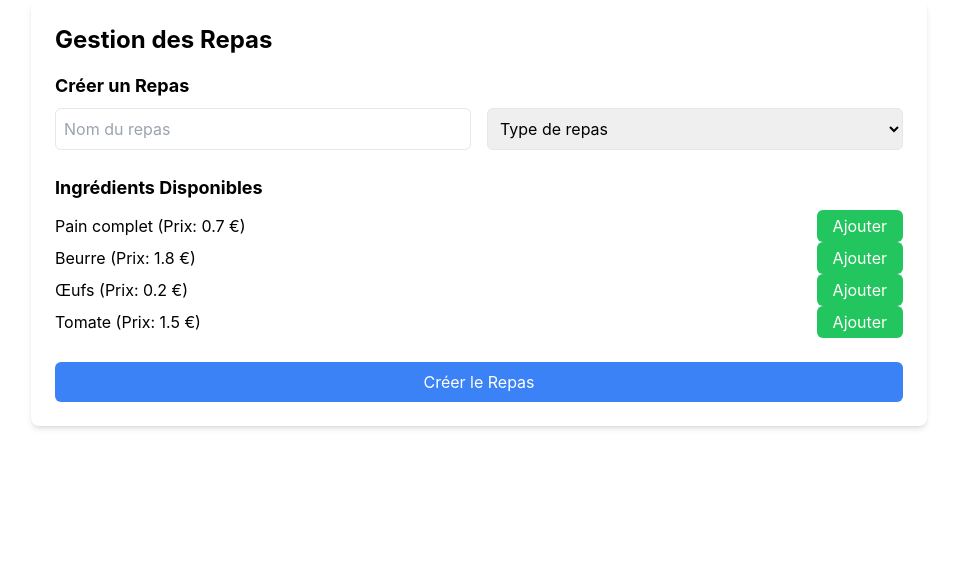
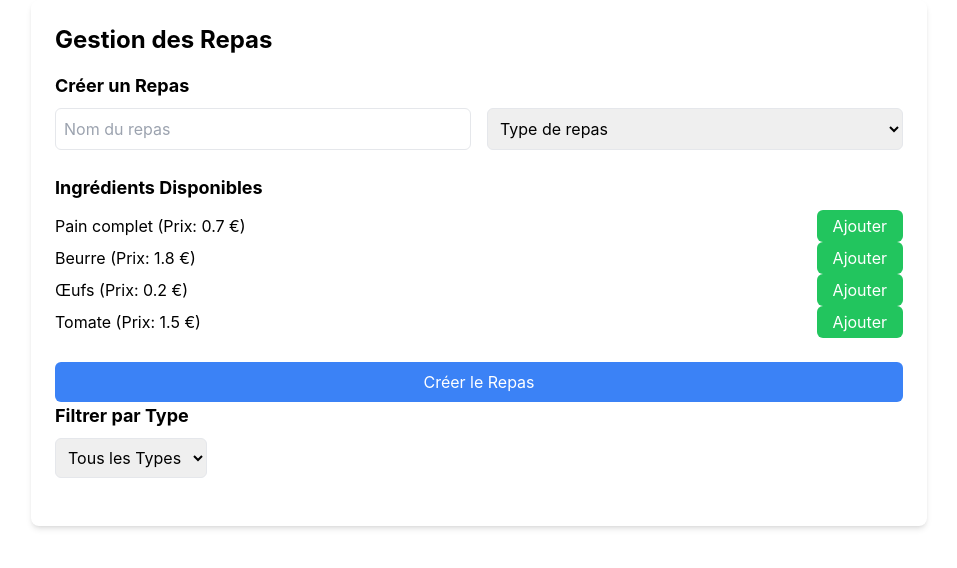
Before and after one commit to JelloulMontassar/restaurant-universitaire, a React (Create React App) app: page /gestion_repas in a window 1280 px wide. Shown: the top 568 px of the page, without its empty margins (161-1118 px from the left). Built offline with nearby package versions, Linux system fonts and the light colour scheme.

Commit message:
filtrer les repas selon leur type

```diff
--- a/src/Repas/GestionRepas.jsx
+++ b/src/Repas/GestionRepas.jsx
@@ -16,11 +16,10 @@ const GestionRepas = () => {
 
     const [repasCrees, setRepasCrees] = useState([]);
     const [prixTotal, setPrixTotal] = useState(null);
-
-    // État pour gérer le modal
     const [modalOpen, setModalOpen] = useState(false);
     const [selectedIngredient, setSelectedIngredient] = useState(null);
     const [ingredientQuantite, setIngredientQuantite] = useState("");
+    const [filtreType, setFiltreType] = useState(""); // Nouveau state pour filtrer par type
 
     const handleChangeRepas = (e) => {
         const { name, value } = e.target;
@@ -82,6 +81,14 @@ const GestionRepas = () => {
     const handleDeleteRepas = (id) => {
         setRepasCrees(repasCrees.filter((repas) => repas.id !== id));
     };
+
+    const handleFiltreChange = (e) => {
+        setFiltreType(e.target.value);
+    };
+
+    const filteredRepas = filtreType
+        ? repasCrees.filter((repas) => repas.type === filtreType)
+        : repasCrees;
 
     return (
         <div className="p-6 max-w-4xl mx-auto bg-white rounded-lg shadow-md">
@@ -162,12 +169,27 @@ const GestionRepas = () => {
                 Créer le Repas
             </button>
 
+            {/* Filtre par type de repas */}
+            <div className="mb-6">
+                <h3 className="text-lg font-bold mb-2">Filtrer par Type</h3>
+                <select
+                    value={filtreType}
+                    onChange={handleFiltreChange}
+                    className="p-2 border rounded-md focus:outline-none focus:ring-2 focus:ring-blue-400"
+                >
+                    <option value="">Tous les Types</option>
+                    <option value="PETIT_DEJEUNER">Petit Déjeuner</option>
+                    <option value="DEJEUNER">Déjeuner</option>
+                    <option value="DINER">Dîner</option>
+                </select>
+            </div>
+
             {/* Liste des repas créés */}
-            {repasCrees.length > 0 && (
+            {filteredRepas.length > 0 && (
                 <div className="mt-8">
                     <h3 className="text-lg font-bold mb-2">Repas Créés</h3>
                     <ul className="list-disc list-inside">
-                        {repasCrees.map((repas) => (
+                        {filteredRepas.map((repas) => (
                             <li key={repas.id} className="flex justify-between items-center">
                                 <span>
                                     {repas.nom} ({repas.type}) - Prix Total: {repas.prixTotal.toFixed(2)} €
```
